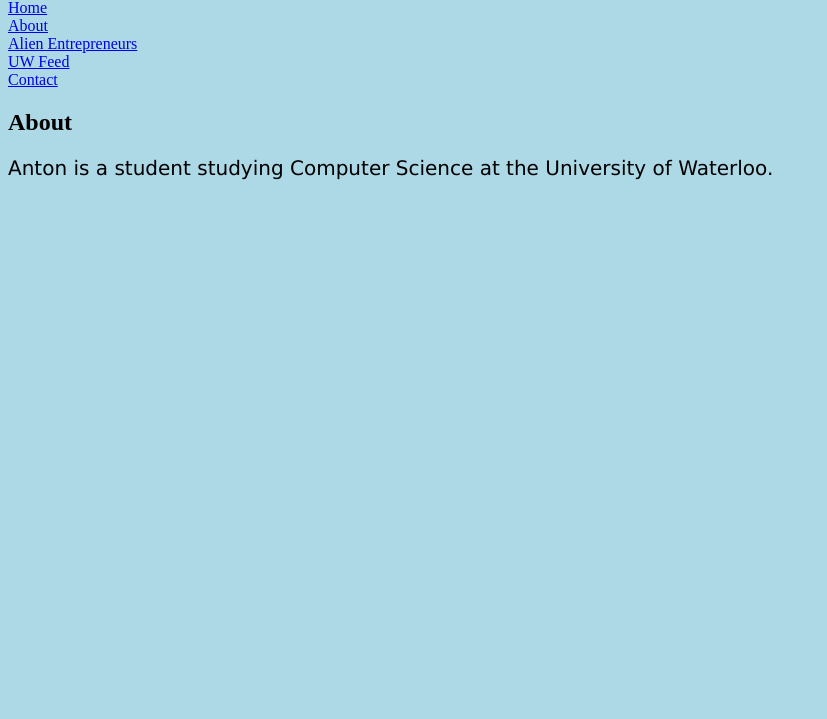
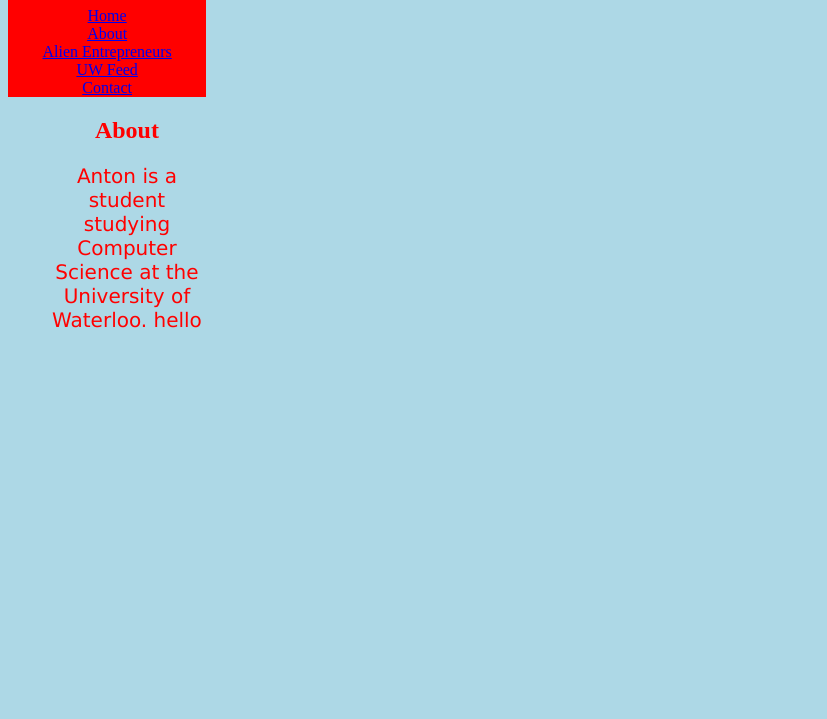
Before and after one commit to ajsmedina/ajsmedina.github.io, a plain HTML site: page index.html in a window 1280 px wide. Shown: the part 81-800 px from the top of the page, without its empty margins (0-827 px from the left). Drawn offline with Linux system fonts and the light colour scheme.

Commit message:
fixed case sensetivity

```diff
--- a/index.html
+++ b/index.html
@@ -9,7 +9,7 @@
 <body>
 
 
-<div id="Nav">
+<div id="nav">
 
 <h1>Anton Medina</h1>
 <a href = "index.html"> Home </a> <br />
@@ -19,9 +19,9 @@
 <a href = "index.html"> Contact</a><br />
 </ div>
 
-<div id="Content">
+<div id="content">
 <h2> About</h2>
-<p>Anton is a student studying Computer Science at the University of Waterloo.</p>
+<p>Anton is a student studying Computer Science at the University of Waterloo. hello</p>
 </div>
 </body>
 </html>
```
